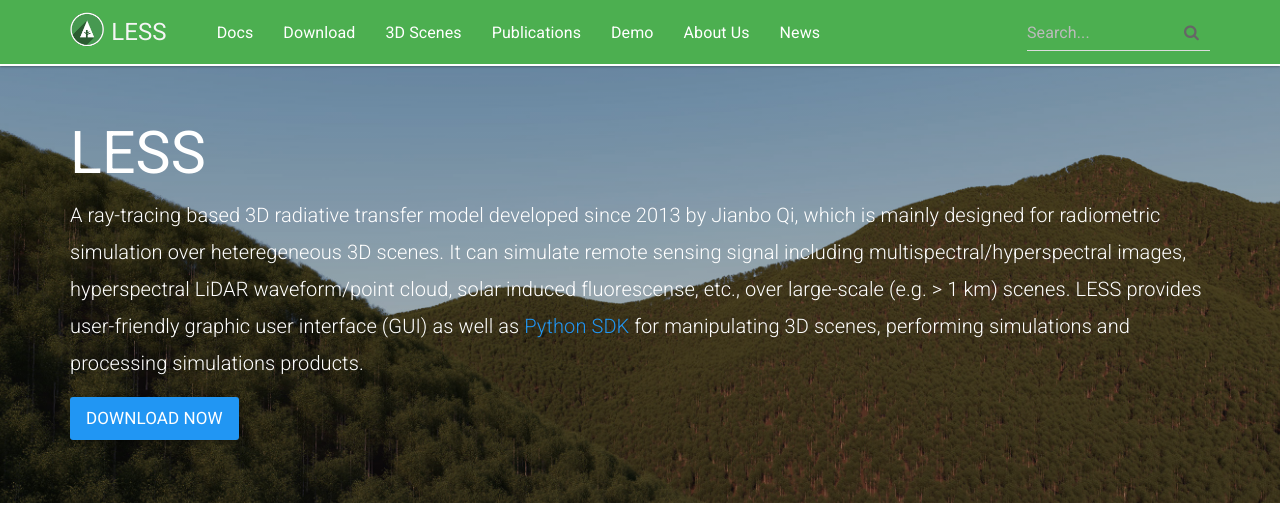
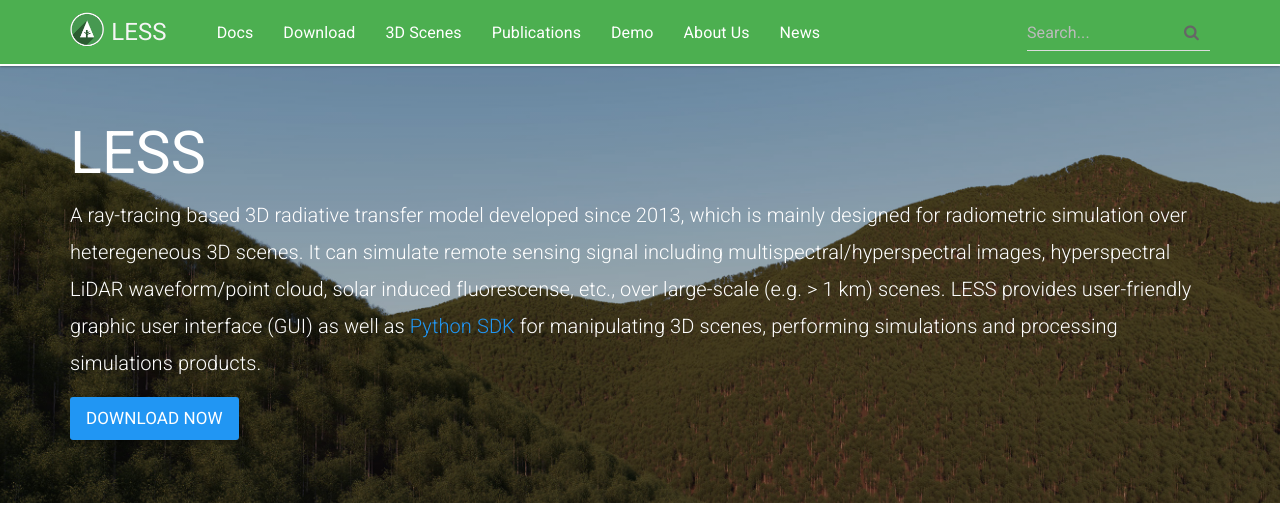
Before and after one commit to jianboqi/jianboqi.github.io, a Jekyll site: the page built from index.html, in a window 1280 px wide and 900 px high, cut to the strip 0-509 px from the top of the window. Built offline with Jekyll 4.4.1, drawn with Linux system fonts in a browser that asks for light colours; nearby versions of some CDN libraries; comment, search, counter and statistics services are not loaded.

Commit message:
Update index.html

```diff
--- a/index.html
+++ b/index.html
@@ -6,7 +6,7 @@
 <div class="header-container jumbotron">
     <div class="container">
         <h1>LESS</h1>
-        <p stype="text-align:justify;">A ray-tracing based 3D radiative transfer model developed since 2013 by Jianbo Qi, which is mainly designed for radiometric simulation over heteregeneous 3D scenes. It can simulate remote sensing signal including multispectral/hyperspectral images, hyperspectral LiDAR waveform/point cloud, solar induced fluorescense, etc., over large-scale (e.g. > 1 km) scenes. LESS provides user-friendly graphic user interface (GUI) as well as <a href="http://lessrt.org/docs/documentation/" target="blank">Python SDK</a> for manipulating 3D scenes, performing simulations and processing simulations products.</p>
+        <p stype="text-align:justify;">A ray-tracing based 3D radiative transfer model developed since 2013, which is mainly designed for radiometric simulation over heteregeneous 3D scenes. It can simulate remote sensing signal including multispectral/hyperspectral images, hyperspectral LiDAR waveform/point cloud, solar induced fluorescense, etc., over large-scale (e.g. > 1 km) scenes. LESS provides user-friendly graphic user interface (GUI) as well as <a href="http://lessrt.org/docs/documentation/" target="blank">Python SDK</a> for manipulating 3D scenes, performing simulations and processing simulations products.</p>
         <p><a class="btn btn-primary btn-lg" href="{{ "/download-less/" | prepend: site.baseurl }}" role="button">Download Now</a></p>
     </div>
 </div>
```
